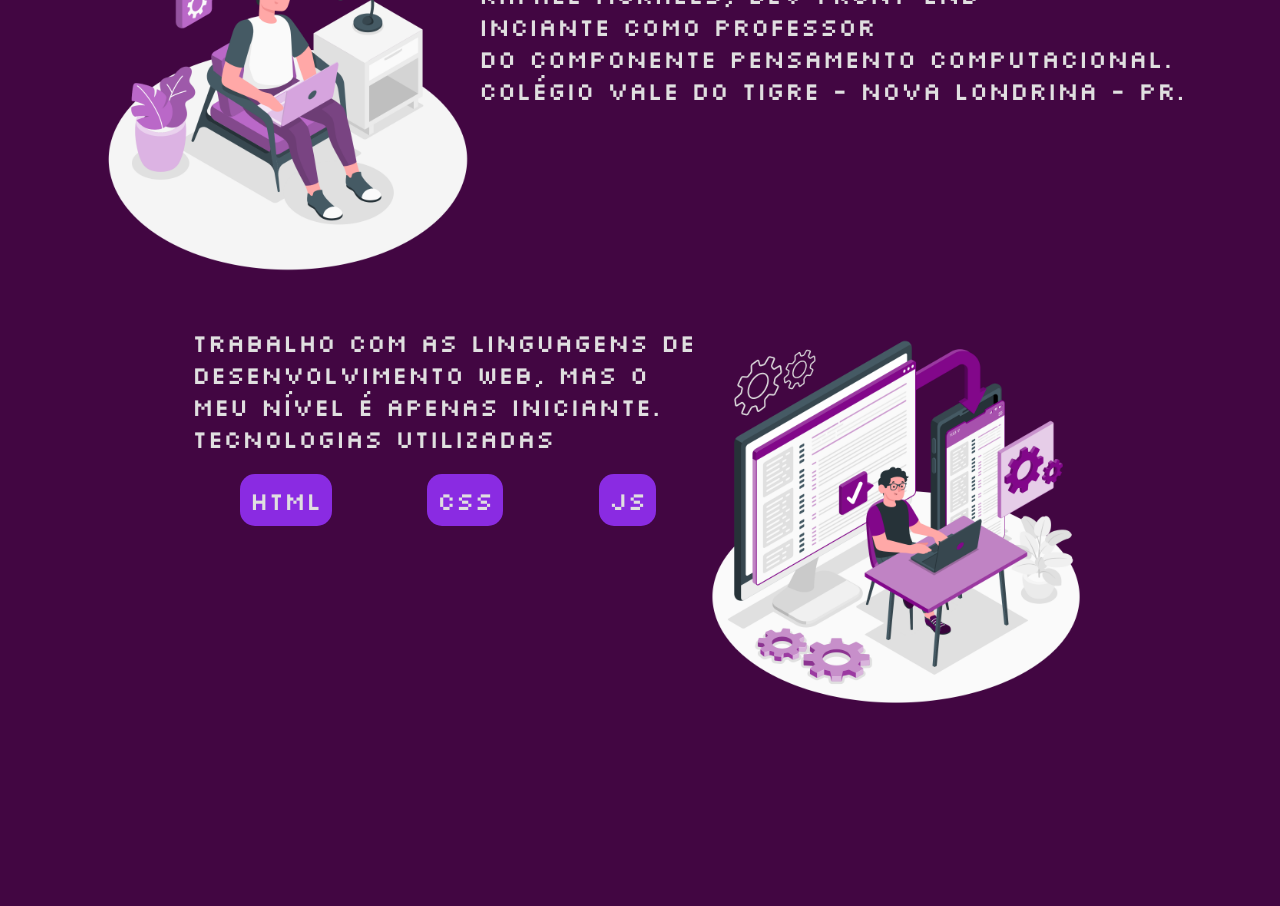
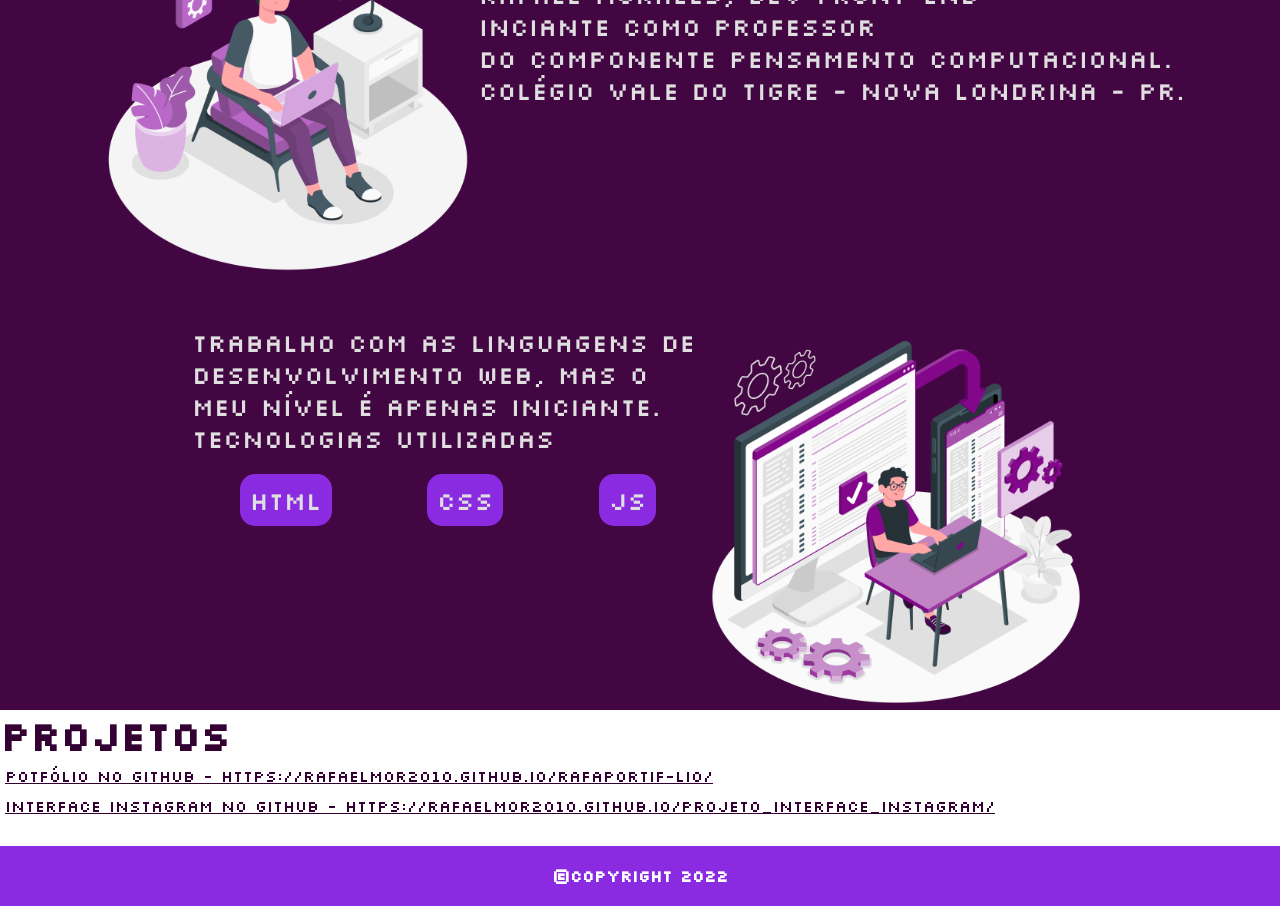
Before and after one commit to rafaelmor2010/RafaPortif-lio, a plain HTML site: page index.html in a window 1280 px wide. Shown: the part 154-1060 px from the top of the page. Before the commit the page ends 864 px from the top, so only its background shows below. Drawn offline with Linux system fonts and the light colour scheme.

Commit message:
Add files via upload

```diff
--- a/index.html
+++ b/index.html
@@ -15,12 +15,12 @@
 </head>
 
 <body>
-    <header class="cabecalho">
+    <header class="cabecalho" id="inicio">
         <h1 class="cabecalho_titulo">Rafa<span class="cabecalho_titulo_folio">Fólio</span></h1>
         <ul class="cabecalho_lista">
-            <li class="cabecalho_lista_item"><a href="#">Início</a></li>
-            <li class="cabecalho_lista_item"><a href="#">Sobre</a></li>
-            <li class="cabecalho_lista_item"><a href="#">Projetos</a></li>
+            <li  class="cabecalho_lista_item"><a href="#inicio">Início</a></li>
+            <li  class="cabecalho_lista_item"><a href="#sobre">Sobre</a></li>
+            <li  class="cabecalho_lista_item"><a href="#projetos">Projetos</a></li>
 
         </ul>
     </header>
@@ -31,21 +31,23 @@
         <div>
             <h2 class="container-principal-titulo">Olá mundo!</h2>
             <p class="container-principal-texto">Rafael Morales, dev front-end <br> inciante como professor
-                <br> do componente pensamento computacional. <br> Colégio Vale do Tigre - Nova Londrina - PR.</p>
+                <br> do componente pensamento computacional. <br> Colégio Vale do Tigre - Nova Londrina - PR.
+            </p>
         </div>
     </section>
 
 
-    <section class="container-secundario">
+    <section id="sobre" class="container-secundario">
         <div class="container-secundario-textos">
-            <p class="container-secundario-texto">Trabalho com as linguagens de desenvolvimento web, mas o meu nível é apenas iniciante.
+            <p class="container-secundario-texto">Trabalho com as linguagens de desenvolvimento web, mas o meu nível é
+                apenas iniciante.
             </p>
             <p class="container-secundario-texto">Tecnologias utilizadas</p>
             <ul class="container-secundario-lista">
 
                 <li class="container-secundario-item"> HTML</li>
-                <li class="container-secundario-item">  CSS</li>
-                <li class="container-secundario-item">  JS</li>
+                <li class="container-secundario-item"> CSS</li>
+                <li class="container-secundario-item"> JS</li>
 
             </ul>
         </div>
@@ -53,6 +55,21 @@
 
     </section>
 
+
+    <section id="projetos" class="container-portfolio">
+        <h2 class="container-projeto-titulo">Projetos</h2>
+        <p class="container-projeto-link"><a href="https://rafaelmor2010.github.io/RafaPortif-lio/">Potfólio no github -
+                https://rafaelmor2010.github.io/RafaPortif-lio/</a></p>
+        <p class="container-projeto-link"><a
+                href="https://rafaelmor2010.github.io/Projeto_Interface_Instagram/">Interface Instagram no github -
+                https://rafaelmor2010.github.io/Projeto_Interface_Instagram/</a></p>
+    </section>
+
+    <footer class="rodape">
+
+        &copy;Copyright 2022
+
+    </footer>
 </body>
 
 </html>
--- a/styles.css
+++ b/styles.css
@@ -13,7 +13,7 @@ body {
 /*mudando a cor do header class .cabecalho*/
 .cabecalho {
     background: white;
-    flex-wrap: wrap;
+
 }
 
 .cabecalho_titulo_folio {
@@ -70,7 +70,7 @@ body {
     /*espaçamento entre cabeçalho header e section*/
     padding-top: 20px;
 
-    flex-wrap: wrap;
+
 }
 
 /*formatando a imagem deixando com tamanho ideal*/
@@ -108,7 +108,7 @@ body {
     color:#e0dfe0;
     justify-content: center;
 
-    flex-wrap: wrap;
+
 }
 
 .container-secundario-textos {
@@ -135,3 +135,41 @@ padding: 10px;
 border-radius: 15px;
 margin-top: 20px;
 }
+
+
+/*section protifolio*/
+.container-portfolio {
+    background-color: white;
+    color: rgb(51, 2, 51);
+    padding-bottom: 25px;
+}
+
+
+
+.container-projeto-titulo {
+    font-size: 40px;
+
+}
+
+.container-projeto-link a {
+
+    color: rgb(51, 2, 51);
+}
+
+.container-projeto-link a:hover {
+    margin: 10px;
+    color: blueviolet;
+}
+
+.container-projeto-link {
+   padding: 5px;
+}
+
+.rodape {
+    background-color: blueviolet;
+    color: white;
+    font-weight: bolder;
+    text-align: center;
+    padding: 20px 20px 20px 20px;
+
+}
```
